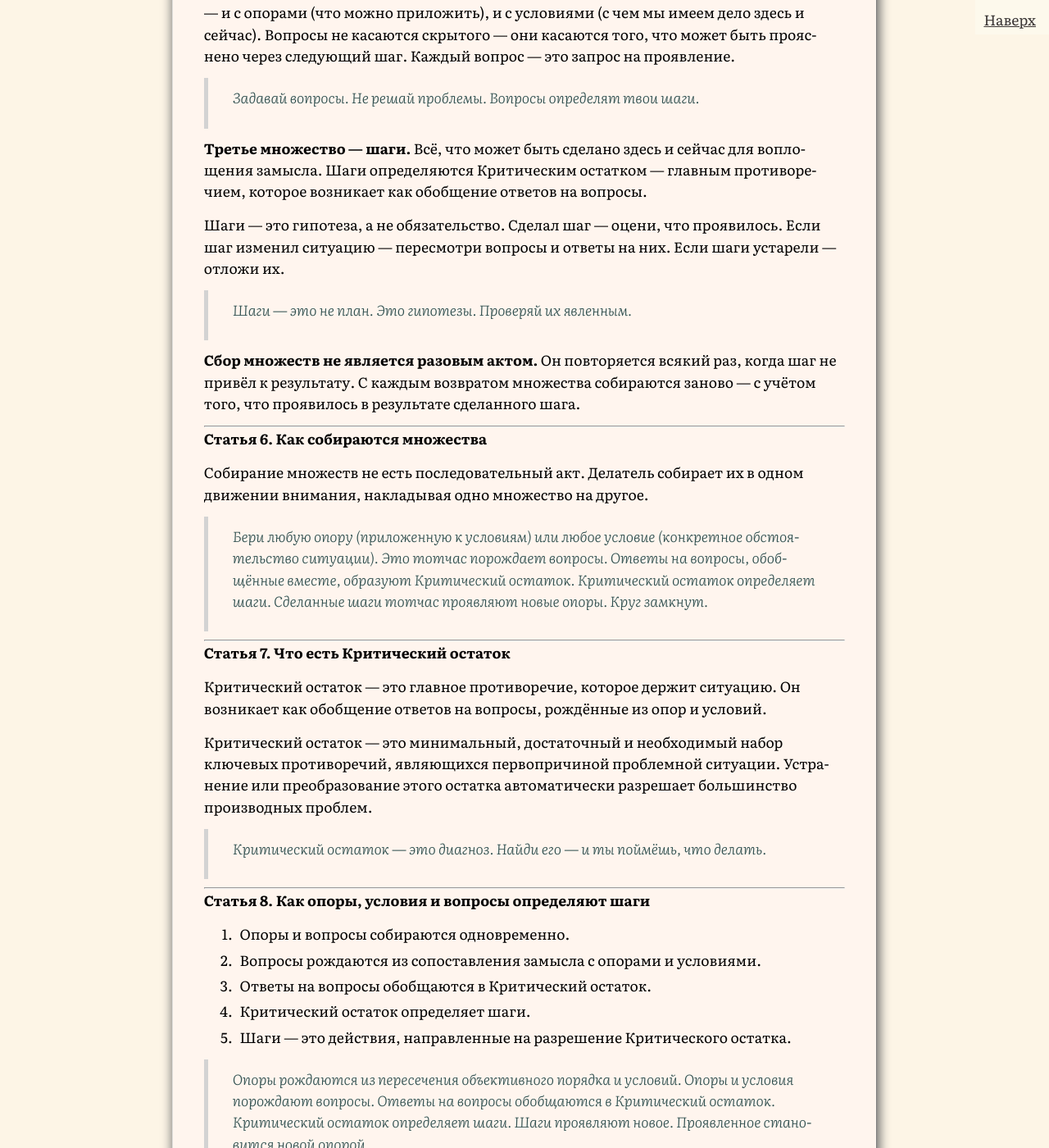
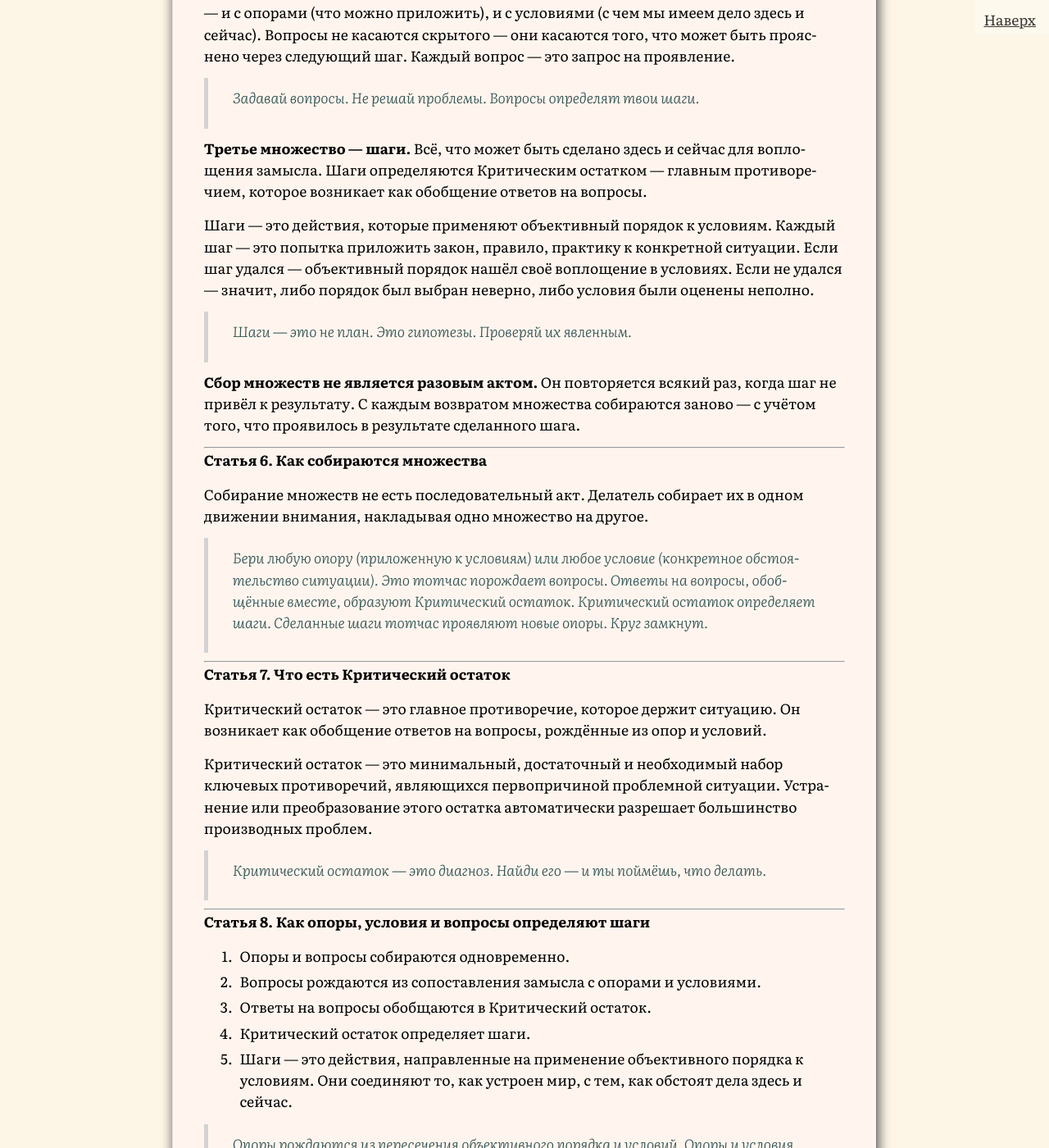
Before and after one commit to SergSi/land-use-art, a Jekyll site: the page built from _posts/2026-06-24-key.md, in a window 1280 px wide and 1400 px high, scrolled down 2429 px. Shown: the whole window at 82% size. Built offline with Jekyll 4.4.1, drawn with Linux system fonts in a browser that asks for light colours; some web fonts are replaced; some of the changed text lies outside the part shown.

Commit message:
Update 2026-06-24-key.md

```diff
--- a/_posts/2026-06-24-key.md
+++ b/_posts/2026-06-24-key.md
@@ -55,7 +55,7 @@ class: analitika
 
 **Третье множество — шаги.** Всё, что может быть сделано здесь и сейчас для воплощения замысла. Шаги определяются Критическим остатком — главным противоречием, которое возникает как обобщение ответов на вопросы.
 
-Шаги — это гипотеза, а не обязательство. Сделал шаг — оцени, что проявилось. Если шаг изменил ситуацию — пересмотри вопросы и ответы на них. Если шаги устарели — отложи их.
+Шаги — это действия, которые применяют объективный порядок к условиям. Каждый шаг — это попытка приложить закон, правило, практику к конкретной ситуации. Если шаг удался — объективный порядок нашёл своё воплощение в условиях. Если не удался — значит, либо порядок был выбран неверно, либо условия были оценены неполно.
 
 > Шаги — это не план. Это гипотезы. Проверяй их явленным.
 
@@ -87,7 +87,7 @@ class: analitika
 2. Вопросы рождаются из сопоставления замысла с опорами и условиями.
 3. Ответы на вопросы обобщаются в Критический остаток.
 4. Критический остаток определяет шаги.
-5. Шаги — это действия, направленные на разрешение Критического остатка.
+5. Шаги — это действия, направленные на применение объективного порядка к условиям. Они соединяют то, как устроен мир, с тем, как обстоят дела здесь и сейчас.
 
 > Опоры рождаются из пересечения объективного порядка и условий. Опоры и условия порождают вопросы. Ответы на вопросы обобщаются в Критический остаток. Критический остаток определяет шаги. Шаги проявляют новое. Проявленное становится новой опорой.
 
@@ -210,7 +210,7 @@ class: analitika
 2. Всякая ситуация имеет три слоя: опоры, вопросы и шаги. Опоры — это основание. Вопросы — это свет. Шаги — это движение.
 3. Опоры рождаются на пересечении объективного порядка и условий. Не ищи всю ситуацию. Ищи опоры, которые можно приложить к условиям.
 4. Вопросы рождаются из сопоставления замысла с опорами и условиями. Ответы на вопросы обобщаются в Критический остаток. Критический остаток определяет шаги. Не решай проблемы — задавай вопросы.
-5. Шаги — это гипотеза, а не обязательство. Сделал шаг — оцени, что проявилось.
+5. Шаги — это гипотеза, а не обязательство. Сделал шаг — оцени, что проявилось. Каждый шаг — это попытка приложить объективный порядок к условиям. Если шаг удался — порядок воплотился. Если нет — либо порядок был выбран неверно, либо условия были оценены неполно.
 6. Прежде чем сделать шаг, задай три вопроса: кто выиграет, кто проиграет, что я могу изменить?
 7. После каждого шага останавливайся. Оцени, достигнут ли результат. Если нет — возвращайся к сбору множеств. Собирай их заново с учётом проявленного. Делай следующий шаг.
 8. Круг завершён, когда проявилось улучшение, ясность, отложение, отказ или способность действовать. Но не завершай круг, не оглянувшись на тех, кому стало хуже, и не зафиксировав, что ты понял о порядке в результате этого круга.
```
